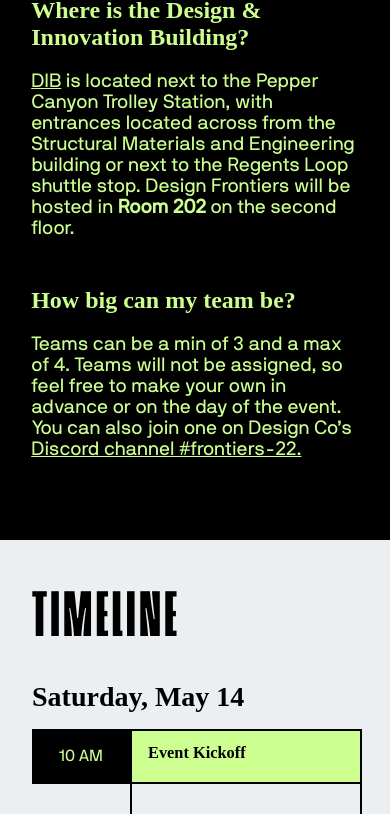
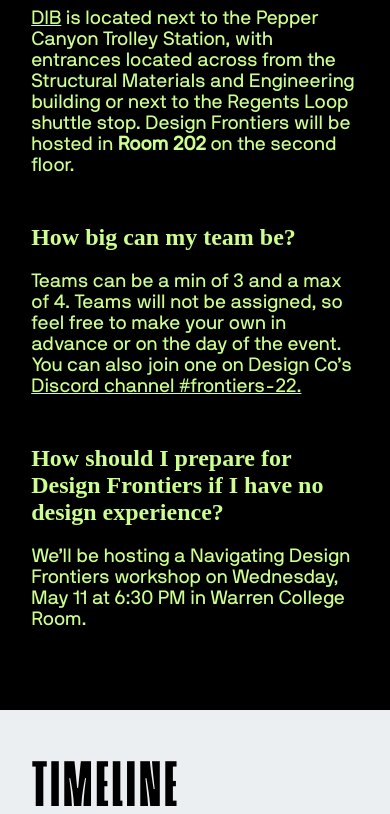
Before and after one commit to ucsddesignco/frontiers22, a React (Create React App) app: page / in a window 390 px wide. Shown: the part 1661-2475 px from the top of the page. Built offline with nearby package versions, Linux system fonts and the light colour scheme; a web font is replaced by a local one.

Commit message:
Updated Mobile Faq

```diff
--- a/src/components/MobileFAQ/index.js
+++ b/src/components/MobileFAQ/index.js
@@ -22,7 +22,7 @@ const MobileFAQ = () => {
               <div className="block">
                 <h3>How long is Design Frontiers?</h3>
                 <p>
-                It’ll be a one day event on <b>Saturday, May 14th @ 10AM-4PM</b>. Lunch will be provided, and the first 20 people who show up will receive a free Design Frontiers shirt! See the Timeline for a more detailed breakdown of the day.
+                It’ll be a one day event on <b>Saturday, May 14th @ 10AM-4PM</b>. Lunch will be provided! See the Timeline for a more detailed breakdown of the day.
                 </p>
               </div>
               <div className="block">
@@ -48,6 +48,12 @@ const MobileFAQ = () => {
                 <p> </p>
                 <a href="https://discord.gg/jpzznvhX3x" target="_blank" >Discord channel #frontiers-22.</a>
               </div>
+              <div className="block">
+                <h3>How should I prepare for Design Frontiers if I have no design experience?</h3>
+                <p>
+                We’ll be hosting a Navigating Design Frontiers workshop on Wednesday, May 11 at 6:30 PM in Warren College Room.
+                </p>
+              </div>
     </div>
   )
 }
```
